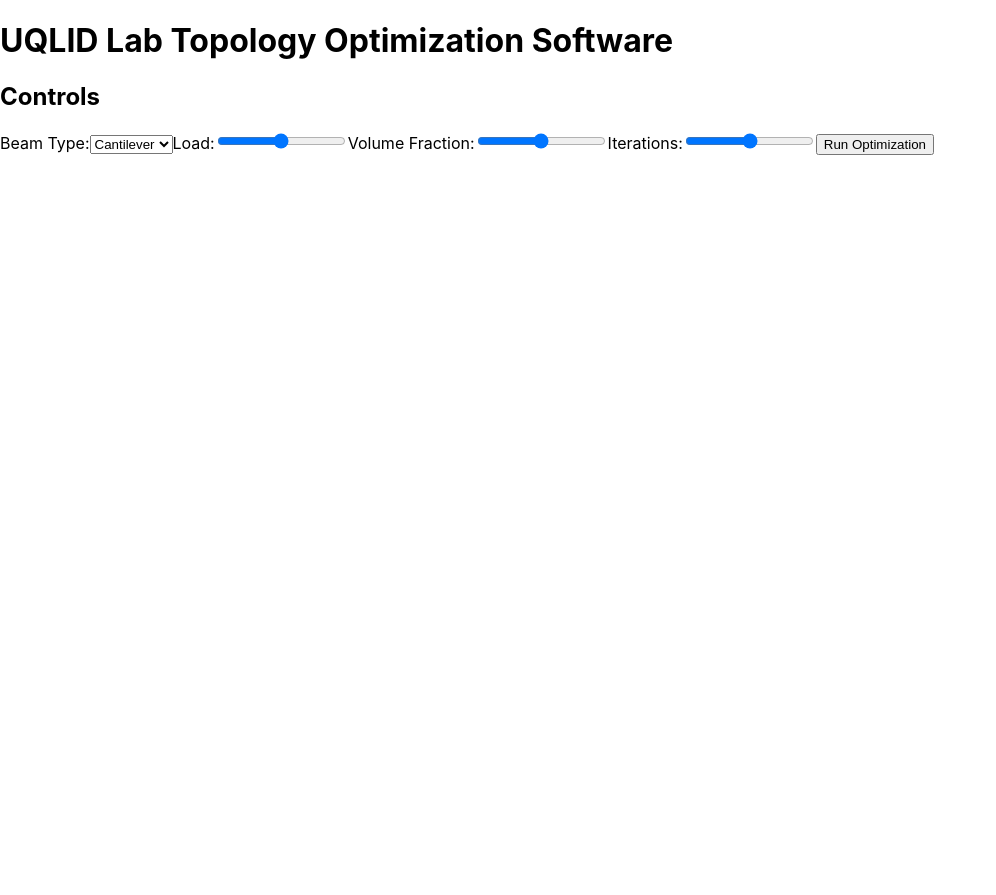
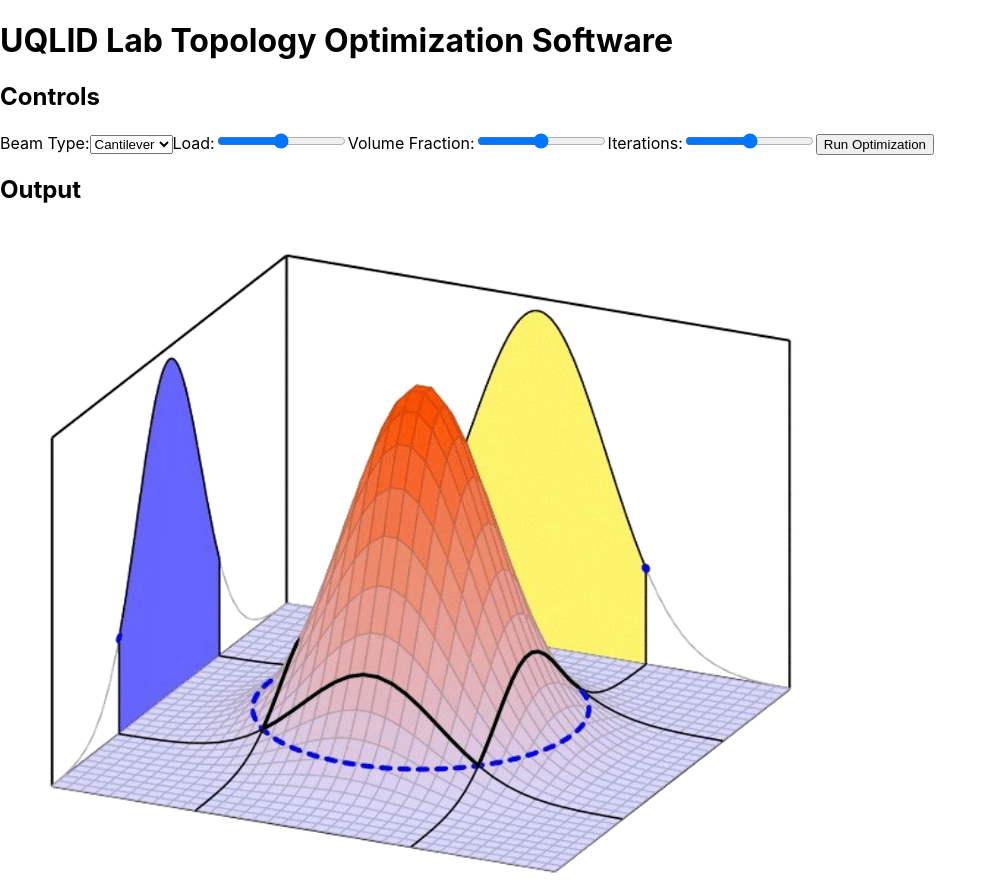
Before and after one commit to AlonsoTheDopest/top-opt-app, a React (Create React App) app: page / in a window 1280 px wide. Shown: the whole page, without its empty margins (0-996 px from the left). Before the commit the page ends 800 px from the top, so only its background shows below. Built offline with nearby package versions, Linux system fonts and the light colour scheme.

Commit message:
implemented output section

```diff
--- a/package.json
+++ b/package.json
@@ -8,6 +8,7 @@
     "@testing-library/react": "^16.3.0",
     "@testing-library/user-event": "^13.5.0",
     "react": "^19.1.1",
+    "react-bootstrap": "^2.10.10",
     "react-dom": "^19.1.1",
     "react-scripts": "5.0.1",
     "web-vitals": "^2.1.4"
--- a/src/App.js
+++ b/src/App.js
@@ -1,13 +1,14 @@
-import './App.css';
-import "./Header"
-import Header from './Header';
-import Controls from "./Controls";
+import './App.css'
+import Header from "./Header"
+import Controls from "./Controls"
+import Output from "./Output"
 
 function App() {
   return (
     <>
       <Header />
       <Controls />
+      <Output />
     </>
   );
 }
--- /dev/null
+++ b/src/Output/index.js
@@ -0,0 +1,12 @@
+import "./index.css"
+import Image from 'react-bootstrap/Image'
+import Placeholder from "../images/placeholder.png"
+
+export default function Output() {
+    return (
+        <>
+            <h2>Output</h2>
+            <Image src={ Placeholder } />
+        </>
+    )
+}
```
Also changed, not shown: src/Output/index.css (added), src/images/placeholder.png (added).
